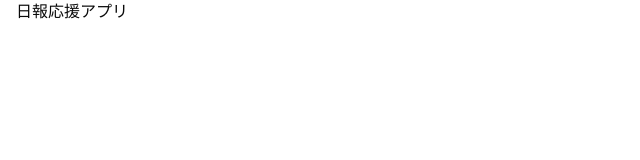
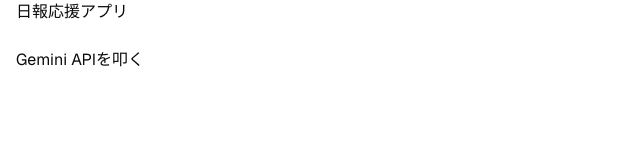
Before and after one commit to u-Hoshi/daily-report-app, a Next.js app: page / in a window 1280 px wide. Shown: the top 160 px of the page, without its empty margins (0-640 px from the left). Built offline with nearby package versions, Linux system fonts and the light colour scheme.

Commit message:
geminiとの疎通確認

```diff
--- /dev/null
+++ b/app/api/gemini-api/route.ts
@@ -0,0 +1,16 @@
+import { GoogleGenerativeAI } from "@google/generative-ai";
+import { NextResponse } from "next/server";
+
+export async function POST(req: Request) {
+  const { prompt_post } = await req.json();
+  const genAI = new GoogleGenerativeAI(process.env.GEMINI_API_KEY || "");
+
+  const model = genAI.getGenerativeModel({ model: "gemini-1.5-flash-8b" });
+  const result = await model.generateContent(prompt_post);
+  const response = await result.response;
+
+  return NextResponse.json({
+    text: response.text(),
+    status: "success",
+  });
+}
--- a/app/page.tsx
+++ b/app/page.tsx
@@ -1,13 +1,11 @@
-import Hero from "@/components/hero";
-import ConnectSupabaseSteps from "@/components/tutorial/connect-supabase-steps";
-import SignUpUserSteps from "@/components/tutorial/sign-up-user-steps";
-import { hasEnvVars } from "@/utils/supabase/check-env-vars";
+import GeminiChatBox from "@/components/features/top/GeminiChatBox";
 
 export default async function Home() {
   return (
     <>
       <main className="flex-1 flex flex-col gap-6 px-4">
         <h1>日報応援アプリ</h1>
+        <GeminiChatBox />
       </main>
     </>
   );
--- /dev/null
+++ b/components/features/top/GeminiChatBox.tsx
@@ -0,0 +1,47 @@
+"use client";
+
+import { useState } from "react";
+import axios from "axios";
+
+const prompt = "アメリカと日本の時差を教えて";
+
+const GeminiChatBox = () => {
+  const [geminiResponse, setGeminiResponse] = useState<string>("");
+  const [isLoading, setIsLoading] = useState<boolean>(false);
+  const [error, setError] = useState<string>("");
+
+  const handleSubmitPrompt = async () => {
+    setIsLoading(true);
+    setError("");
+
+    try {
+      const response = await axios.post("/api/gemini-api", {
+        prompt_post: prompt,
+      });
+      setGeminiResponse(response.data.text);
+    } catch (err) {
+      if (axios.isAxiosError(err)) {
+        setError(err.response?.data?.message || "APIの呼び出しに失敗しました");
+      } else {
+        setError("予期せぬエラーが発生しました");
+      }
+    } finally {
+      setIsLoading(false);
+    }
+  };
+
+  return (
+    <div>
+      <button onClick={handleSubmitPrompt}>Gemini APIを叩く</button>
+      {isLoading ? (
+        <div className="flex justify-center" aria-label="読み込み中">
+          <div className="animate-spin h-10 w-10 border-4 border-blue-500 rounded-full border-t-transparent"></div>
+        </div>
+      ) : (
+        <div> {geminiResponse || error}</div>
+      )}
+    </div>
+  );
+};
+
+export default GeminiChatBox;
--- a/package.json
+++ b/package.json
@@ -6,6 +6,7 @@
     "start": "next start"
   },
   "dependencies": {
+    "@google/generative-ai": "^0.21.0",
     "@radix-ui/react-checkbox": "^1.1.1",
     "@radix-ui/react-dropdown-menu": "^2.1.1",
     "@radix-ui/react-label": "^2.1.0",
@@ -13,6 +14,7 @@
     "@supabase/ssr": "latest",
     "@supabase/supabase-js": "latest",
     "autoprefixer": "10.4.20",
+    "axios": "^1.7.9",
     "class-variance-authority": "^0.7.1",
     "clsx": "^2.1.1",
     "lucide-react": "^0.469.0",
```
Also changed, not shown: 1 other file (tests, documents, lock files or other folders).
